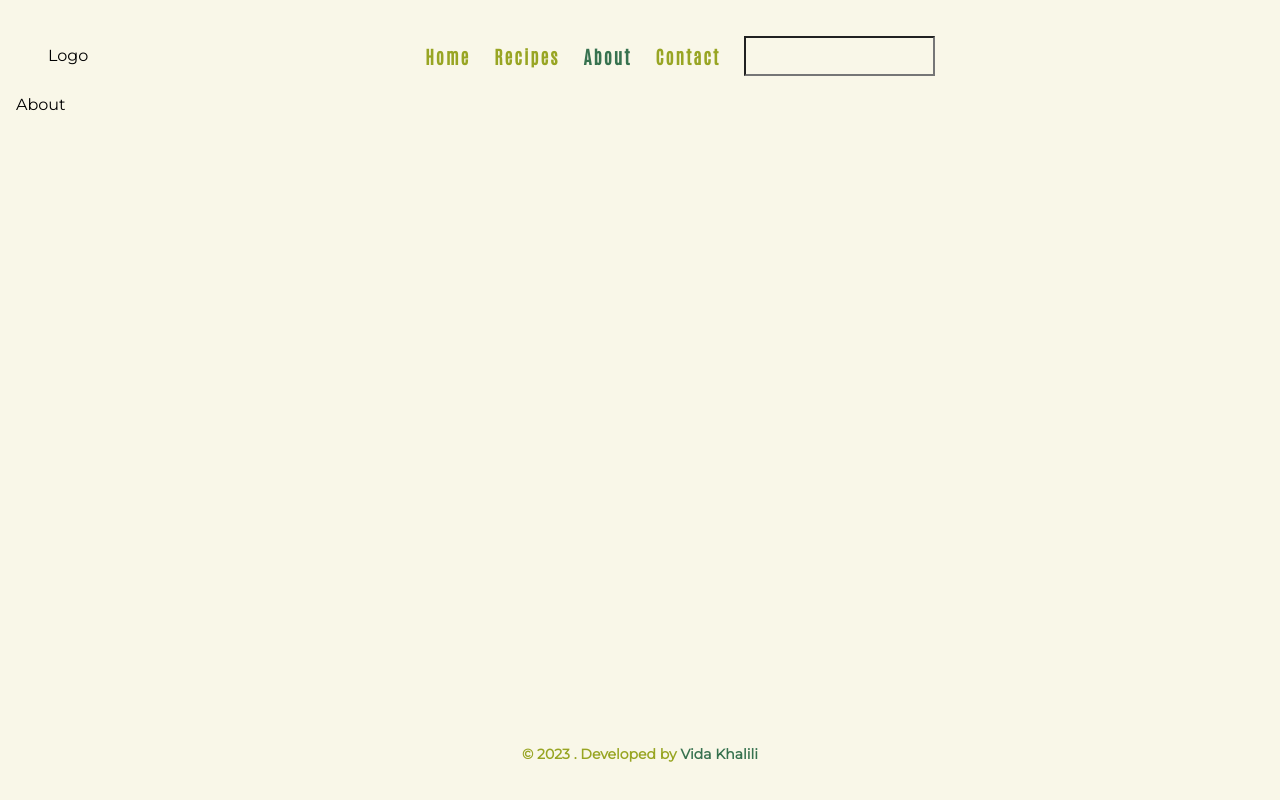
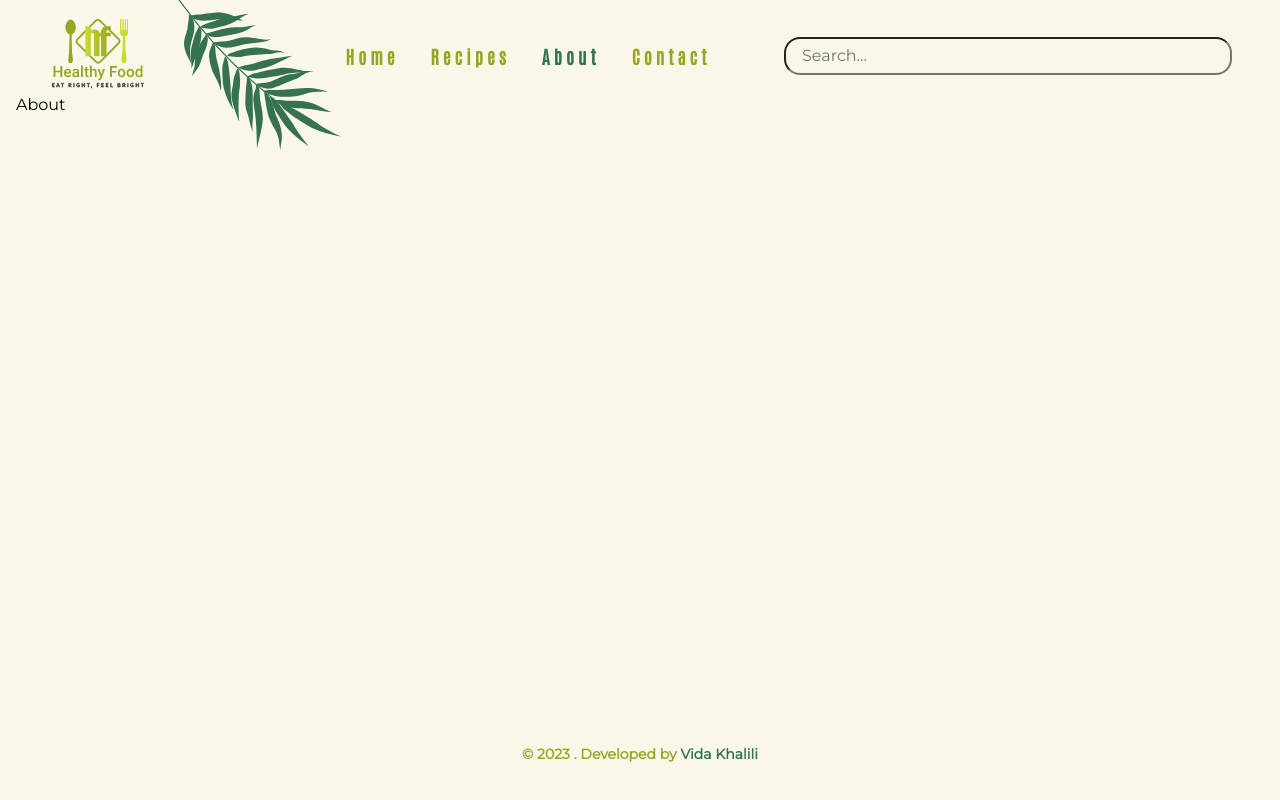
Before and after one commit to vida-khalili/recipes-gatsbyjs, a Gatsby site: page /about in a window 1280 px wide. Built offline with nearby package versions, Linux system fonts and the light colour scheme; Gatsby itself is replaced by a stand-in of ours.

Commit message:
updated navbar and homepage
Static image from gatsby-image-plugin was used

```diff
--- a/gatsby-config.js
+++ b/gatsby-config.js
@@ -10,6 +10,9 @@
 module.exports = {
   plugins: [
     `gatsby-plugin-styled-components`,
+    `gatsby-plugin-image`,
+    `gatsby-plugin-sharp`,
+    `gatsby-transformer-sharp`,
     {
       resolve: "gatsby-plugin-web-font-loader",
       options: {
--- a/package.json
+++ b/package.json
@@ -16,8 +16,12 @@
     "babel-plugin-styled-components": "^2.1.4",
     "gatsby": "^5.12.4",
     "gatsby-plugin-google-fonts": "^1.0.1",
+    "gatsby-plugin-image": "^3.12.3",
+    "gatsby-plugin-sharp": "^5.12.3",
     "gatsby-plugin-styled-components": "^6.12.0",
     "gatsby-plugin-web-font-loader": "^1.0.4",
+    "gatsby-source-filesystem": "^5.12.1",
+    "gatsby-transformer-sharp": "^5.12.3",
     "react": "^18.2.0",
     "react-dom": "^18.2.0",
     "react-icons": "^4.12.0",
--- a/src/components/Header/Header.js
+++ b/src/components/Header/Header.js
@@ -2,6 +2,8 @@ import { Link } from "gatsby";
 import React, { useState } from "react";
 import styled from "styled-components";
 import { GiHamburgerMenu } from "react-icons/gi";
+import Logo from "../../assets/images/logo.svg";
+import Leaf from "../../assets/images/leaf.svg";
 
 const linksToPaths = [
   { name: "home", path: "/" },
@@ -11,13 +13,35 @@ const linksToPaths = [
 ];
 
 const StyledNav = styled.nav`
-  padding: 8px 32px;
+  padding: 0 32px;
   height: 80px;
-  display: flex;
+  gap: 32px;
+  display: grid;
+  grid-template-columns: 0.5fr 1fr 1fr;
+  justify-items: center;
   align-items: center;
+  .logo {
+    margin-right: auto;
+    width: 100px;
+  }
+  .decoration-leaf {
+    position: absolute;
+    top: -50px;
+    width: 200px;
+    left: 200px;
+    @media (max-width: 1400px) {
+      width: 200px;
+      left: 150px;
+    }
+    @media (max-width: 1200px) {
+      display: none;
+    }
+  }
 
   @media (max-width: 768px) {
-    justify-content: space-between;
+    grid-template-columns: 0.5fr 1fr 0.5fr;
+    gap: 16px;
+    justify-items: flex-end;
     min-height: 60px;
     height: auto;
     padding: 8px 0;
@@ -28,9 +52,9 @@ const Ul = styled.ul`
   list-style: none;
   display: flex;
   flex: 1;
-  gap: 24px;
-  font-weight: 700;
-  letter-spacing: 2px;
+  gap: 32px;
+  font-weight: 600;
+  letter-spacing: 4px;
   font-family: "Antonio", sans-serif;
   justify-content: center;
   align-items: center;
@@ -38,33 +62,38 @@ const Ul = styled.ul`
   font-size: 18px;
   text-transform: capitalize;
   @media (max-width: 768px) {
-    display: ${(props) => (props.display ? "flex" : "none")};
+    display: ${(props) => (props.display === "true" ? "flex" : "none")};
     font-size: 14px;
     flex-direction: column;
+    gap: 0;
     position: absolute;
     top: 60px;
-    width: 100%;
     padding: 0;
     background-color: #f9f7e8;
+    box-shadow: 0px 0px 5px 1px #80808073;
+    border-radius: 16px;
+    padding: 8px;
+    width: 320px;
     & li {
+      display: flex;
+      align-items: center;
+      justify-content: center;
       width: 100%;
       text-align: center;
       border-bottom: 2px solid #37724f5c;
-      padding: 8px;
+      padding: 16px;
+    }
+    & li:last-child {
+      border: none;
     }
   }
 
   & li a.active {
     color: #37724f;
   }
-
-  & li:last-child {
-    display: flex;
-    justify-content: flex-end;
-  }
 `;
 const Form = styled.form`
-  max-width: 320px;
+  width: 100%;
   @media (max-width: 768px) {
     margin: 0 auto;
   }
@@ -72,11 +101,13 @@ const Form = styled.form`
 
 const Input = styled.input`
   width: 100%;
-  padding: 8px;
+  padding: 8px 16px;
   background-color: transparent;
+  border-radius: 16px;
 `;
 
 const Button = styled.button`
+  width: ${(props) => props.width || "100%"};
   padding: 8px;
   align-items: center;
   justify-content: center;
@@ -95,28 +126,33 @@ const Header = () => {
 
   return (
     <StyledNav>
-      <div>Logo</div>
+      <div className="logo">
+        <img src={Logo} alt="logo" />
+      </div>
+      <div className="decoration-leaf">
+        <img src={Leaf} alt="decoration leaf" />
+      </div>
+
+      <Ul display={show.toString()}>
+        {linksToPaths.map((path, index) => (
+          <li key={index}>
+            <Link to={path.path} activeClassName="active">
+              {path.name}
+            </Link>
+          </li>
+        ))}
+      </Ul>
+      <Form>
+        <Input type="text" placeholder="Search..." autoComplete="off" />
+      </Form>
       <Button
+        width={"50px"}
         onClick={() => {
           setShow(!show);
         }}
       >
         <GiHamburgerMenu color="white" />
       </Button>
-      <Ul display={show}>
-        {linksToPaths.map((path, index) => (
-          <li>
-            <Link to={path.path} activeClassName="active">
-              {path.name}
-            </Link>
-          </li>
-        ))}
-        <li>
-          <Form>
-            <Input type="text" placeholder="" />
-          </Form>
-        </li>
-      </Ul>
     </StyledNav>
   );
 };
--- a/src/components/Layout.js
+++ b/src/components/Layout.js
@@ -14,6 +14,7 @@ const StyledDiv = styled.div`
 `;
 
 const StyledMain = styled.main`
+  display: grid;
   flex: 1;
 `;
 const Layout = ({ children }) => {
--- a/src/pages/index.js
+++ b/src/pages/index.js
@@ -1,11 +1,11 @@
 import * as React from "react";
 import Layout from "../components/Layout";
-import H1 from "../components/Typography/H1";
+import HomeContent from "../components/HomeContent/HomeContent";
 
 export default function Home() {
   return (
     <Layout>
-      <H1 color="#98a523">delicious</H1>
+      <HomeContent />
     </Layout>
   );
 }
```
Also changed, not shown: src/components/HomeContent/HomeContent.js (added, +26 -0 lines), src/assets/images/leaf.svg (added), src/assets/images/logo.svg (added), src/styles/normalize.css, 2 other files.
